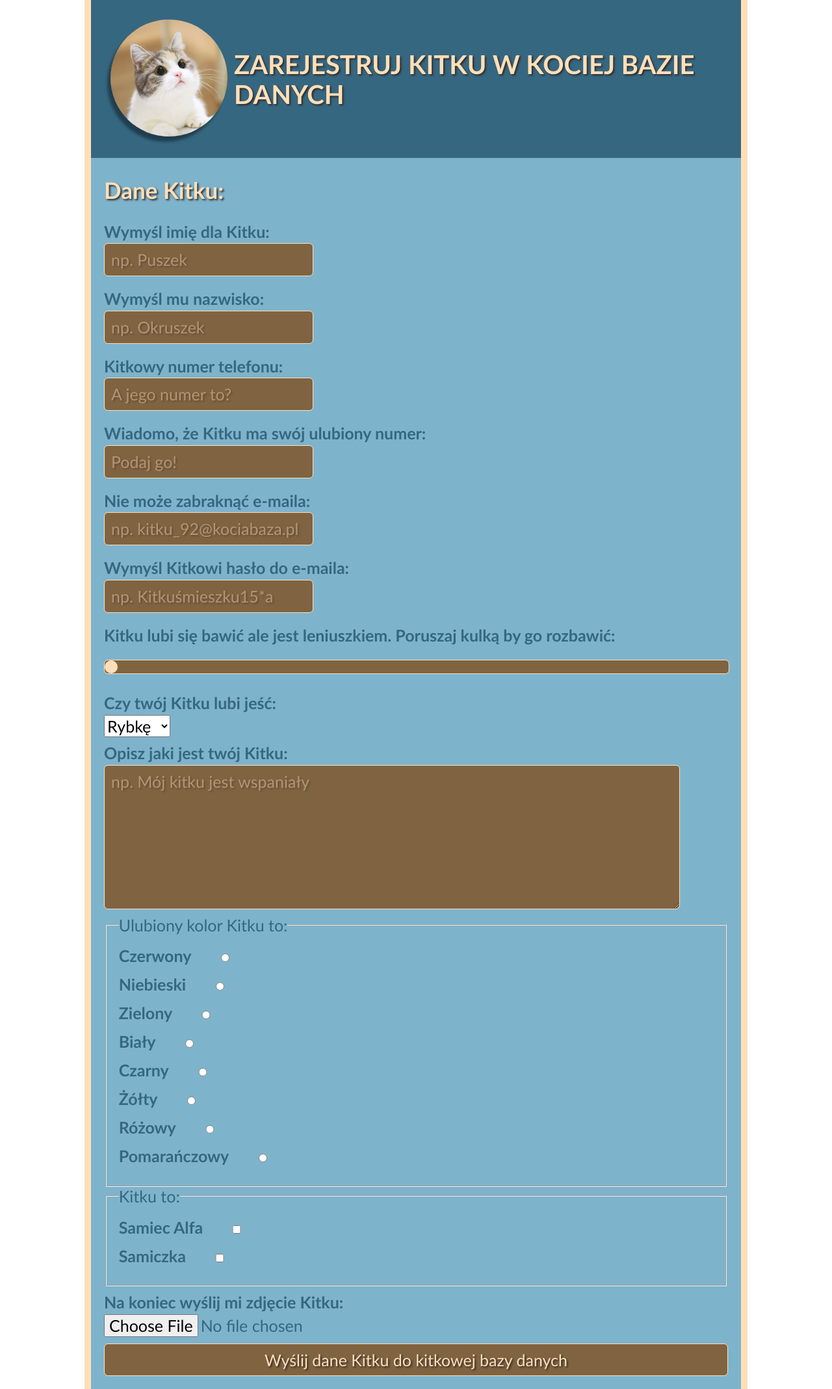
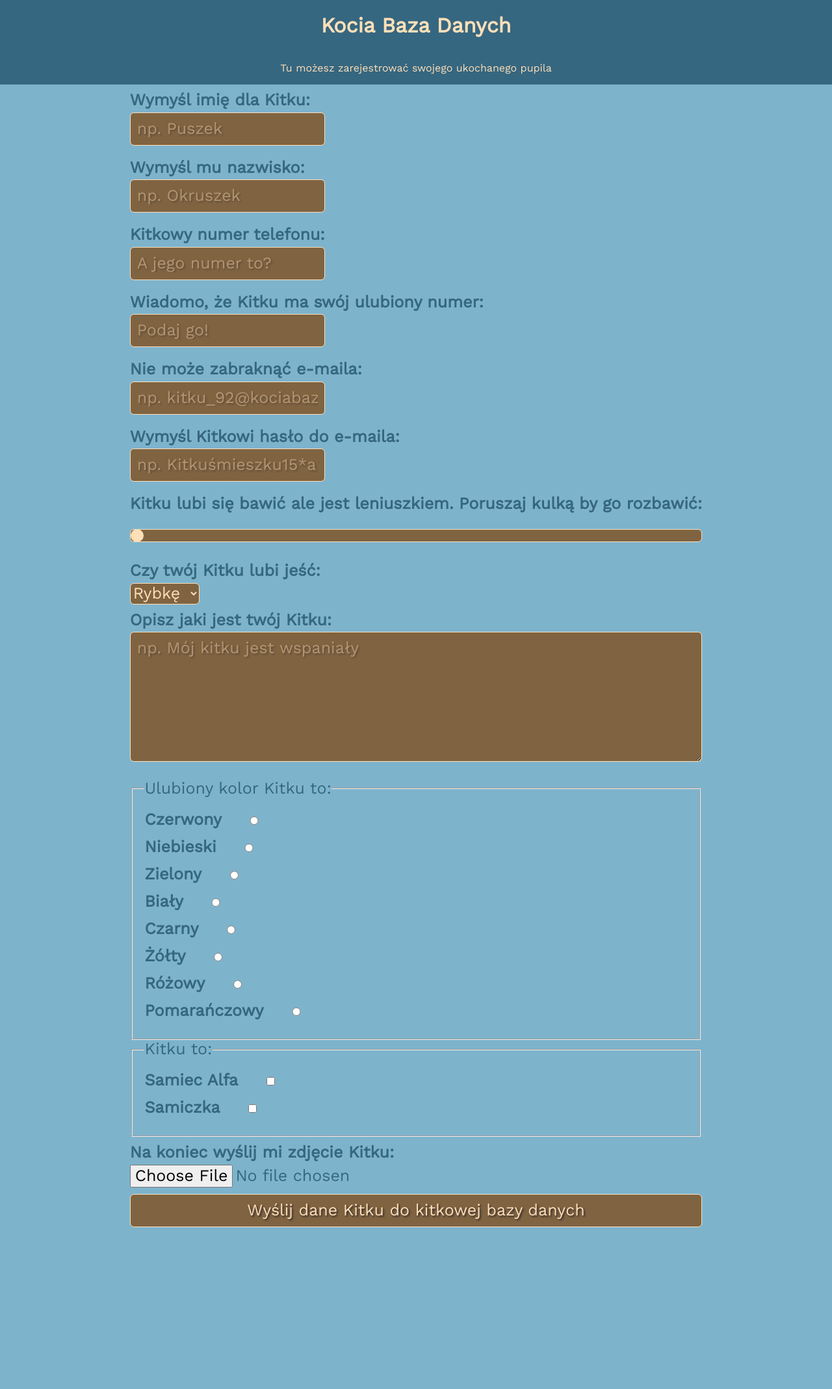
Before and after one commit to kamilMalinowski/form, a PHP site: page / in a window 1280 px wide. Shown: the whole page at 65% size. After the commit the page ends 1888 px from the top, so only its background shows below. Run offline with PHP 8.4, Linux system fonts and the light colour scheme.

Commit message:
update bem and style css for better clarity

```diff
--- a/assets/style.css
+++ b/assets/style.css
@@ -1,43 +1,58 @@
+/*RESET-m.korsan idea*/
+html {
+  box-sizing: border-box;
+}
+*,
+*:before,
+*:after {
+  box-sizing: inherit;
+}
+
+/*body*/
+.body {
+  background: #7eb3cc;
+  color: #ffdfb8;
+  font-family: "Work Sans", sans-serif;
+  font-size: 16px;
+}
+
 /*main*/
-.form {
+.main {
   display: flex;
-  font-family: "Gill Sans", "Gill Sans MT", Calibri, "Trebuchet MS", sans-serif;
+  align-items: center;
+  justify-content: center;
   flex-direction: column;
-  background: #7eb3cc;
-  max-width: 1000px;
-  margin: 0 auto;
-  border-left: 10px solid #ffdfb8;
-  border-right: 10px solid #ffdfb8;
 }
 
 /*header*/
-.form__header {
+.header {
   display: flex;
   align-items: center;
-  justify-content: space-around;
+  justify-content: center;
+  flex-direction: column;
   background: #366780;
-  color: #ffdfb8;
-  padding: 20px;
+  width: 100%;
 }
-.form__picture {
-  width: 180px;
-  height: 180px;
-  border-radius: 100%;
-  box-shadow: -5px 8px 4px 0px rgba(0, 0, 0, 0.4);
-  margin: 10px;
+.header__title {
+  font-size: 40px;
 }
-.form__title-h1 {
-  font-size: 40px;
-  text-shadow: 2px 2px 3px rgb(48, 42, 42);
+.header__description {
+  font-size: 16px;
 }
 
 /*form*/
-.form__form {
+.form__select {
+  background: #806442;
+  color: #ffdfb8;
+  border: 1px solid #ffdfb8;
+  border-radius: 6px;
+}
+.form {
   margin: 0 20px;
   font-size: 25px;
   color: #366780;
 }
-.form__title-h2 {
+.form__title {
   font-size: 35px;
   color: #ffdfb8;
   text-shadow: 2px 2px 3px rgb(48, 42, 42);
@@ -62,7 +77,7 @@
   color: #ffdfb8;
   background: #806442;
   border: 1px solid #ffdfb8;
-  margin-bottom: 10px;
+  margin: 0 0 10px 0;
   padding: 10px;
   text-shadow: 2px 2px 3px rgb(48, 42, 42);
   border-radius: 6px;
@@ -76,9 +91,8 @@
   cursor: pointer;
 }
 .form__textarea {
-  display: block;
   height: 200px;
-  width: 90%;
+  width: 100%;
 }
 
 /*::*/
--- a/index.html
+++ b/index.html
@@ -3,30 +3,45 @@
   <head>
     <meta charset="UTF-8" />
     <meta name="viewport" content="width=device-width, initial-scale=1.0" />
+    <title>Kocia Baza Danych</title>
     <link href="assets/normalize.css" rel="stylesheet" type="text/css" />
     <link href="assets/style.css" rel="stylesheet" type="text/css" />
-    <title>Kitkowa ankieta</title>
+    <link
+      href="https://fonts.googleapis.com/css2?family=Work+Sans&display=swap"
+      rel="stylesheet"
+    />
+    <meta
+      name="description"
+      content="Kocia baza danych stworzona w ramach szkolenia ...WTF: Co ten Frontend..."
+    />
+    <meta property="og:image" content="#" />
+    <meta property="og:image:secure_url" content="#" />
+    <meta property="og:image:width" content="400" />
+    <meta property="og:image:height" content="200" />
+    <link rel="icon" type="image/png" sizes="96x96" href="#" />
   </head>
 
   <!--MAIN-->
-  <body class="body__form">
-    <main class="form">
-      <div class="form__header">
-        <a
-          class="form__link"
-          href="https://www.google.com/search?q=cute+cat&sxsrf=ALeKk01cKED_dMYKLR6PRgbE7QPWG6a6mQ:1591880931714&source=lnms&tbm=isch&sa=X&ved=2ahUKEwiCldbL6vnpAhWNmIsKHckgB0oQ_AUoAXoECAoQAw&biw=1536&bih=722#imgrc=VpYRClkWA28c5M"
-          ><img class="form__picture" src="images/kitku.png" alt="uroczy kotek"
-        /></a>
-        <h1 class="form__title-h1">ZAREJESTRUJ KITKU W KOCIEJ BAZIE DANYCH</h1>
-      </div>
+  <body class="body">
+    <main class="main">
+      <!--header-->
+      <header class="header">
+        <h1 class="header__tilte">
+          Kocia Baza Danych
+        </h1>
+        <p class="header__description">
+          Tu możesz zarejestrować swojego ukochanego pupila
+        </p>
+      </header>
 
       <!--FORM-WTF-HOMEWORK-->
       <form
-        action="https://dev.cotenfrontend.pl"
+        action="mailto:kamil.malinowski.mlu@gmail.com"
         method="POST"
-        class="form__form"
+        enctype="multipart/form-data"
+        name="form"
+        class="form"
       >
-        <h2 class="form__title-h2">Dane Kitku:</h2>
         <!--input & label-->
         <p class="form__description">
           <label class="form__label" for="firstName"
```
